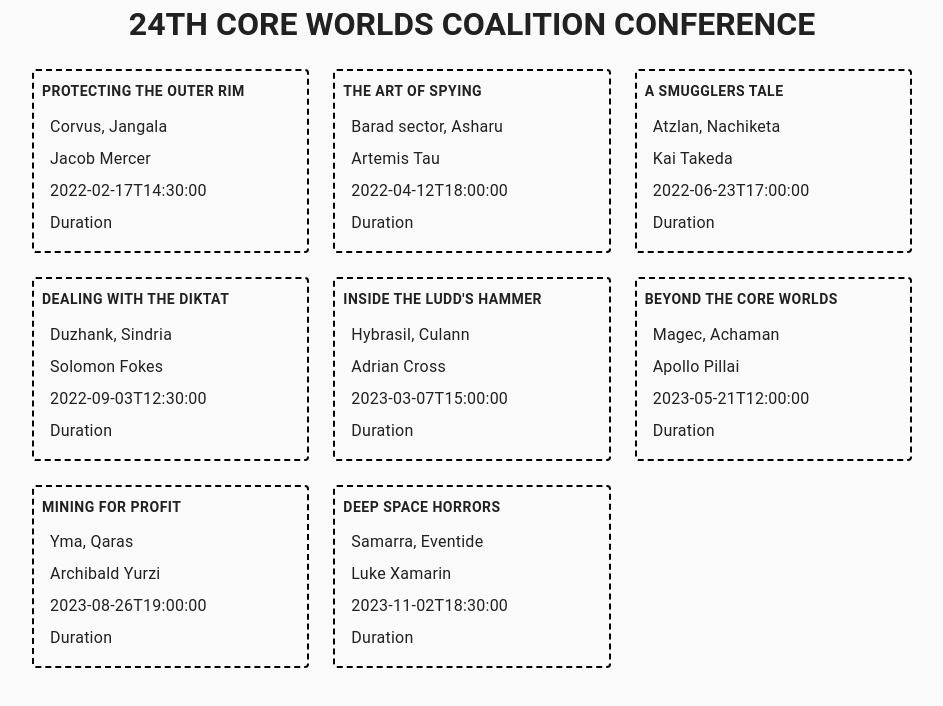
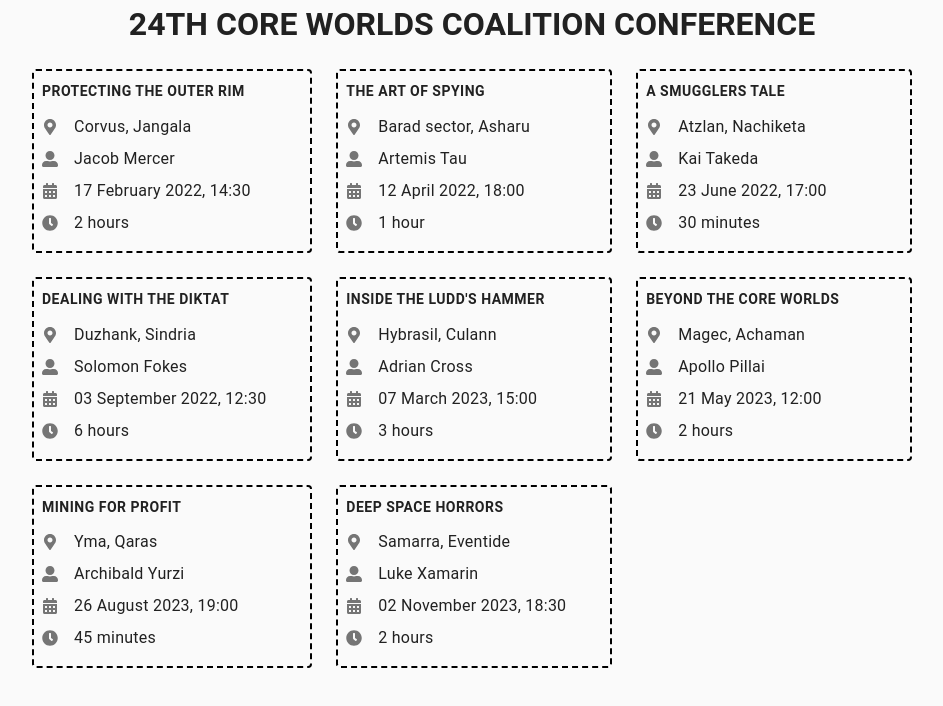
Before and after one commit to Anton-Tretiak/React-dashboard, a React (Create React App) app: page / in a window 1280 px wide. Shown: the top 706 px of the page, without its empty margins (168-1111 px from the left). Built offline with nearby package versions, Linux system fonts and the light colour scheme.

Commit message:
completed functional of the project

```diff
--- a/package.json
+++ b/package.json
@@ -6,8 +6,11 @@
     "@testing-library/jest-dom": "^5.16.5",
     "@testing-library/react": "^13.4.0",
     "@testing-library/user-event": "^13.5.0",
+    "date-fns": "^2.29.3",
+    "prop-types": "^15.8.1",
     "react": "^18.2.0",
     "react-dom": "^18.2.0",
+    "react-icons": "^4.4.0",
     "react-scripts": "5.0.1",
     "web-vitals": "^2.1.4"
   },
--- a/src/components/App.jsx
+++ b/src/components/App.jsx
@@ -1,6 +1,7 @@
 import {PageTitle} from "./PageTitle/PageTitle";
 import {EventBoard} from "./EventBoard/EventBoard";
 import upcomingEvents from '../upcoming-events.json'
+import { FaBeer } from 'react-icons/fa';
 
 export function App() {
   return(
--- a/src/components/Event/Event.jsx
+++ b/src/components/Event/Event.jsx
@@ -1,27 +1,30 @@
 import PropTypes from 'prop-types';
-import css from './Event.module.css'
+import css from './Event.module.css';
+import { FaMapMarkerAlt, FaUserAlt, FaCalendarAlt, FaClock } from 'react-icons/fa';
+import {formatEventDuration, formatEventStart} from '../../utils/index'
 
-export const Event = ({name, location, speaker, type, start, end}) => {
+export const Event = ({name, location, speaker, start, end}) => {
+  const formattedDateStyle = formatEventStart(start);
+  const duration = formatEventDuration(start, end);
   return (
       <div className={css.event}>
         <h2 className={css.title}>{name}</h2>
         <p className={css.info}>
-          <i className={css.icon}></i>
+          <i className={css.icon}><FaMapMarkerAlt className={css.icon} /></i>
           {location}
         </p>
         <p className={css.info}>
-          <i className={css.icon}></i>
+          <i className={css.icon}><FaUserAlt className={css.icon} /></i>
           {speaker}
         </p>
         <p className={css.info}>
-          <i className={css.icon}></i>
-          {start}
+          <i className={css.icon}><FaCalendarAlt className={css.icon} /></i>
+          {formattedDateStyle}
         </p>
         <p className={css.info}>
-          <i className={css.icon}></i>
-          Duration
+          <i className={css.icon}><FaClock className={css.icon} /></i>
+          {duration}
         </p>
-        {/*<span className="chip free|paid|vip">Event type</span>*/}
       </div>
   )
 }
--- /dev/null
+++ b/src/utils/formatDuration.js
@@ -0,0 +1,5 @@
+import { formatDistanceStrict } from 'date-fns';
+
+export const formatEventDuration = (start, end) => {
+  return formatDistanceStrict(Date.parse(start), Date.parse(end));
+};
--- /dev/null
+++ b/src/utils/formatEventStart.js
@@ -0,0 +1,5 @@
+import { format } from 'date-fns';
+
+export const formatEventStart = start => {
+  return format(Date.parse(start), 'dd MMMM yyyy, HH:mm');
+};
--- /dev/null
+++ b/src/utils/index.js
@@ -0,0 +1,2 @@
+export * from './formatDuration';
+export * from './formatEventStart';
```
Also changed, not shown: 1 other file (tests, documents, lock files or other folders).
